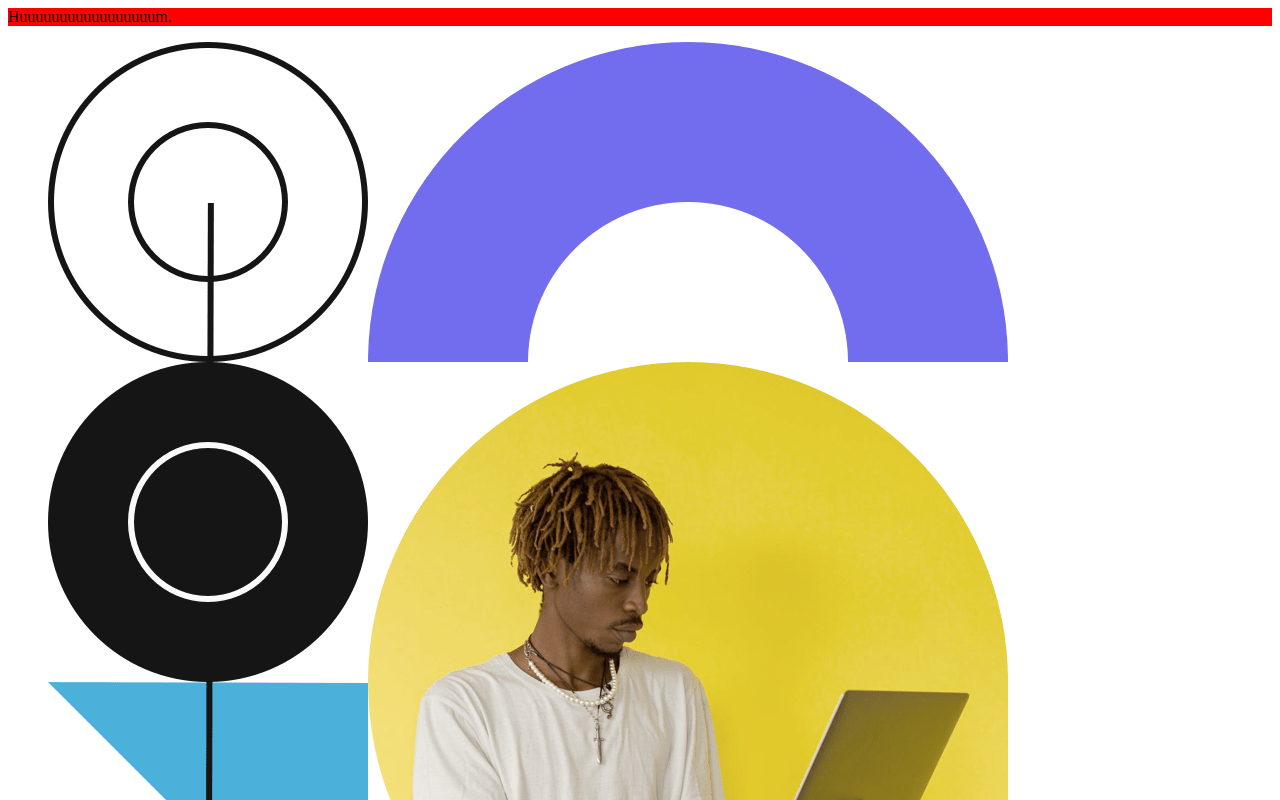
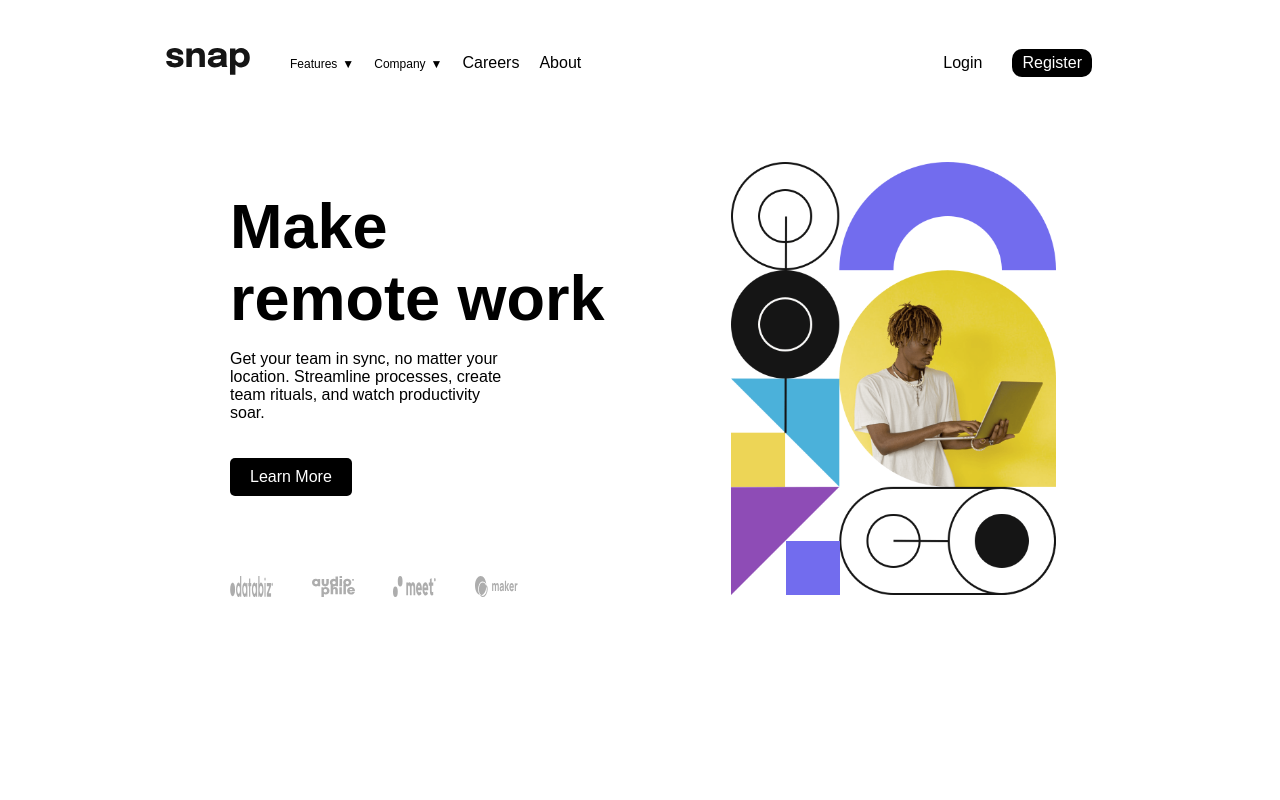
Before and after one commit to LordDeep69/WorkShop2, a website built with webpack: page src/index.html in a window 1280 px wide. Shown: the top 800 px of the page. Built offline with nearby package versions, Linux system fonts and the light colour scheme.

Commit message:
Second Commit

```diff
--- a/src/app/style/div.scss
+++ b/src/app/style/div.scss
@@ -1,8 +1,181 @@
+/* Estilos generales */
+
+body {
+    font-family: Arial, sans-serif;
+  }
+
+  a {
+    text-decoration: none;
+    color: #000;
+  }
+
+  /* Estilos del encabezado */
+
+  header {
+    display: flex;
+    justify-content: space-between;
+    align-items: center;
+    padding: 30px;
+    margin-left: 10vw;
 
 
-.RED
-{
-    background-color: red;
 
-    color: rgb(12, 12, 12);
-}
+    .header__left
+    {
+        display: flex;
+        align-items: center;
+
+
+        .logo img {
+
+            object-fit: cover;
+        }
+
+        nav ul {
+          display: flex;
+          gap: 20px;
+          list-style: none;
+
+
+
+
+
+          li.dropdown {
+            position: relative;
+
+            a
+            {
+                font-size: 12px;
+            }
+
+
+            .dropdown-toggle {
+              position: relative;
+
+              &::after {
+                content: "▼";
+                margin-left: 5px;
+              }
+            }
+
+            &:hover {
+              .dropdown-toggle::after {
+                content: "▲";
+              }
+            }
+
+            .dropdown-menu {
+              display: none;
+              position: absolute;
+              top: 100%;
+              left: 0;
+              background-color: #fff;
+              padding: 10px;
+              min-width: 150px;
+
+              li {
+                min-width: 150px;
+                display: flex;
+                align-items: center;
+                gap: 5px;
+                margin-bottom: 10px;
+                img {
+                    margin-right: 8px; /* Agrega esta línea para establecer la separación entre la imagen y el texto */
+                  }
+
+              }
+            }
+
+            &:hover {
+              .dropdown-menu {
+                display: block;
+              }
+            }
+          }
+        }
+
+
+    }
+
+    .login-register {
+
+        display: flex;
+        margin-right: 150px;
+        align-items: center;
+        gap: 30px;
+
+      }
+
+
+    .register {
+
+      background-color: black;
+      color: white;
+      padding: 5px 10px;
+      border-radius: 10px;
+    }
+  }
+
+  /* Estilos del contenido principal */
+
+  main {
+    display: flex;
+
+    .left-section {
+      padding: 30px;
+      margin-left: 15vw;
+
+      h1 {
+        font-size: 63px;
+        margin-bottom: 10px;
+      }
+
+      p {
+
+        width: 60%;
+      }
+
+      .learn-more-btn {
+        display: inline-block;
+        background-color: black;
+        color: white;
+        padding: 10px 20px;
+        border-radius: 5px;
+        margin-top: 20px;
+      }
+    }
+
+    .right-section {
+        justify-content: center;
+        align-items: center;
+        align-content: center;
+        align-self: center;
+      img {
+        width: 60%;
+
+      }
+    }
+  }
+
+  footer {
+    display: flex;
+
+    margin-top: 8vh;
+    width: 100%;
+
+    .imgFooter
+    {
+
+        display: flex;
+        gap: 3vw;
+        width: 100%;
+        img {
+            max-width: 10%;
+            height: auto;
+        }
+
+        &:first-child {
+            margin-left: 0; /* Añade esta línea */
+          }
+    }
+  }
--- a/src/index.html
+++ b/src/index.html
@@ -8,9 +8,61 @@
     <title>Document</title>
 </head>
 <body>
-    <div class="RED">Huuuuuuuuuuuuuuuuum.</div>
-    <figure>
-        <img src="./images/image-hero-desktop.png" alt="PRUEBAMIPAPA">
-    </figure>
+    <header>
+        <section class="header__left">
+
+            <div class="logo">
+              <img src="./images/logo.svg" alt="Snap Logo">
+            </div>
+            <nav>
+              <ul>
+                <li class="dropdown">
+                  <a href="./images/icon-arrow-down.svg" class="dropdown-toggle">Features</a>
+                  <ul class="dropdown-menu">
+                    <li><a href="#"> <img src="./images/icon-todo.svg" alt="LIST">Todo List</a></li>
+                    <li><a href="#"> <img src="./images/icon-calendar.svg" alt="CALENDAR">Calendar</a></li>
+                    <li><a href="#"> <img src="./images/icon-reminders.svg" alt="REDMINDERS">Reminders</a></li>
+                    <li><a href="#"> <img src="./images/icon-planning.svg" alt="Planning">Planning</a></li>
+                  </ul>
+                </li>
+                <li class="dropdown">
+                  <a href="./images/icon-arrow-down.svg" class="dropdown-toggle">Company</a>
+                  <ul class="dropdown-menu">
+                    <li><a>History</a></li>
+                    <li><a>Our Team</a></li>
+                    <li><a>Blog</a></li>
+                  </ul>
+                </li>
+                <li><a>Careers</a></li>
+                <li><a>About</a></li>
+              </ul>
+            </nav>
+        </section>
+        <div class="login-register">
+          <a  class="login">Login</a>
+          <a class="register">Register</a>
+        </div>
+      </header>
+
+      <main>
+        <div class="left-section">
+          <h1>Make <br> remote work</h1>
+          <p>Get your team in sync, no matter your location. Streamline processes, create team rituals, and watch productivity soar.</p>
+          <a class="learn-more-btn">Learn More</a>
+          <footer>
+            <figure class="imgFooter">
+
+                <img src="./images/client-databiz.svg" class="imgF1" alt="Footer Image 2">
+                <img src="./images/client-audiophile.svg" class="imgF2" alt="Footer Image 1">
+                <img src="./images/client-meet.svg" class="imgF3" alt="Footer Image 4">
+                <img src="./images/client-maker.svg" class="imgF4" alt="Footer Image 3">
+
+            </figure>
+          </footer>
+        </div>
+        <div class="right-section">
+          <img src="./images/image-hero-desktop.png" alt="Main Image">
+        </div>
+      </main>
 </body>
 </html>
```
Also changed, not shown: package.json (+7 -2 lines), 1 other file.
